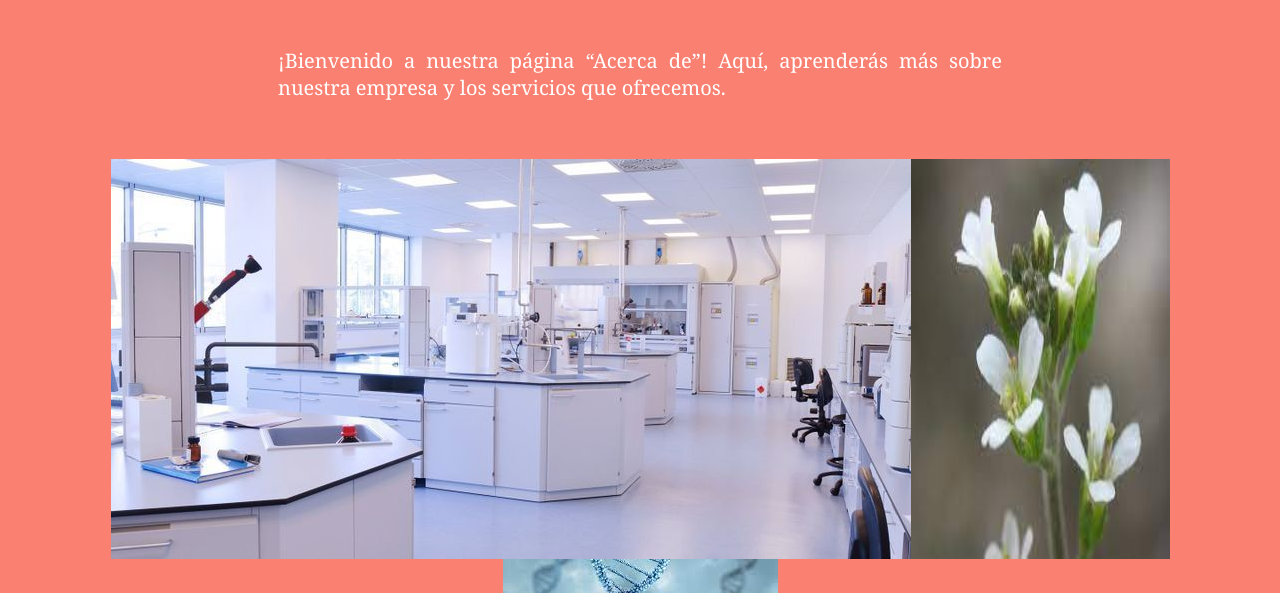
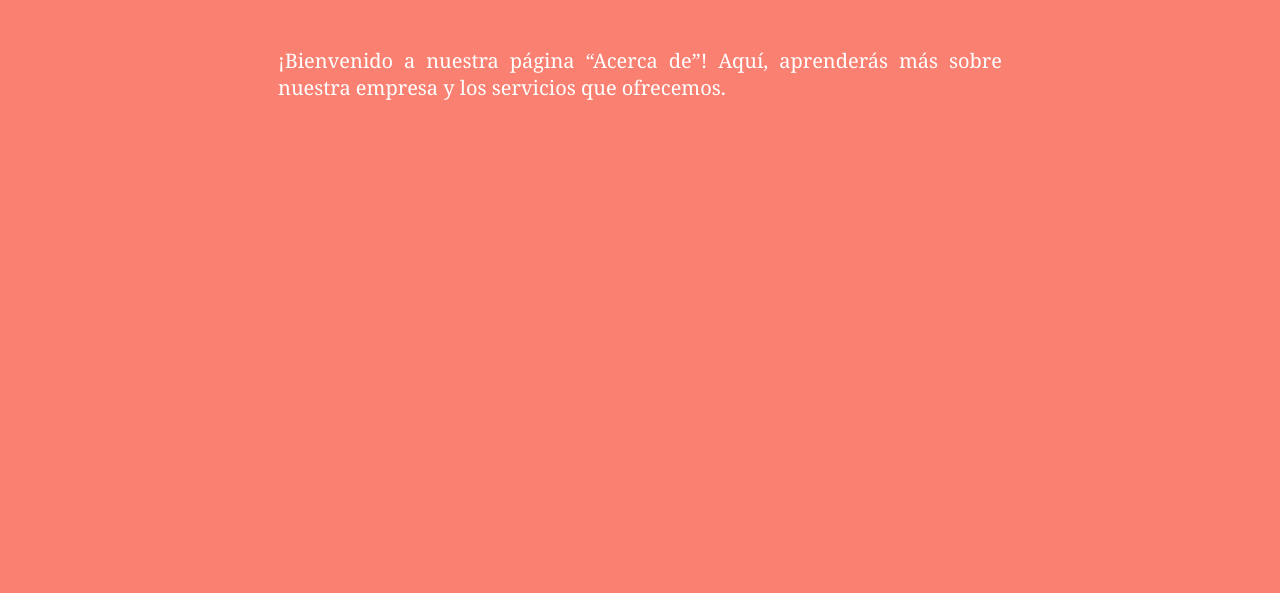
Before and after one commit to Cristarg/mi-primera-pagina-web, a plain HTML site: page about.html in a window 1280 px wide. Shown: the part 207-800 px from the top of the page. Drawn offline with Linux system fonts and the light colour scheme.

Commit message:
Revert "ret"
This reverts commit e256f60458765b7286dea8f587fa601ea872efe2.

```diff
--- a/about.html
+++ b/about.html
@@ -9,7 +9,7 @@
       <body>
         <header class="container-nav">
         <div class="container-nav">
-          <nav class="navbar" role="navigation">
+          <nav class="navbar">
              <a href="index.html" class="brand">Mi página web</a>
               <ul class="nav-links">
                  <li><a href="index.html">Home</a></li>
@@ -28,13 +28,9 @@
         </div>
 <p>¡Bienvenido a nuestra página “Acerca de”! Aquí, aprenderás más sobre
 nuestra empresa y los servicios que ofrecemos.</p>
-</div>
-<div class="img">
-<img src="lab.jpg" alt="Laboratory">
-<img src="ara.jpg" alt="Arabidopsis thaliana">
-<img src="sec1.jpg" alt="ADN">
-</div>
 
+
+    </div>
     </main>
       <script src="script.js"></script>
      </body>
--- a/style.css
+++ b/style.css
@@ -105,11 +105,3 @@ container-nav {
         font-size: 40px;
         }
         }
-.img{
-   display: flex;
-   flex-wrap: wrap;
-   justify-content: center;
-
-
-
-}
```
Also changed, not shown: contact.html (+1 -1 lines), index.html (+1 -1 lines), service.html (+1 -1 lines), ara.jpg (deleted), lab.jpg (deleted), sec1.jpg (deleted).
